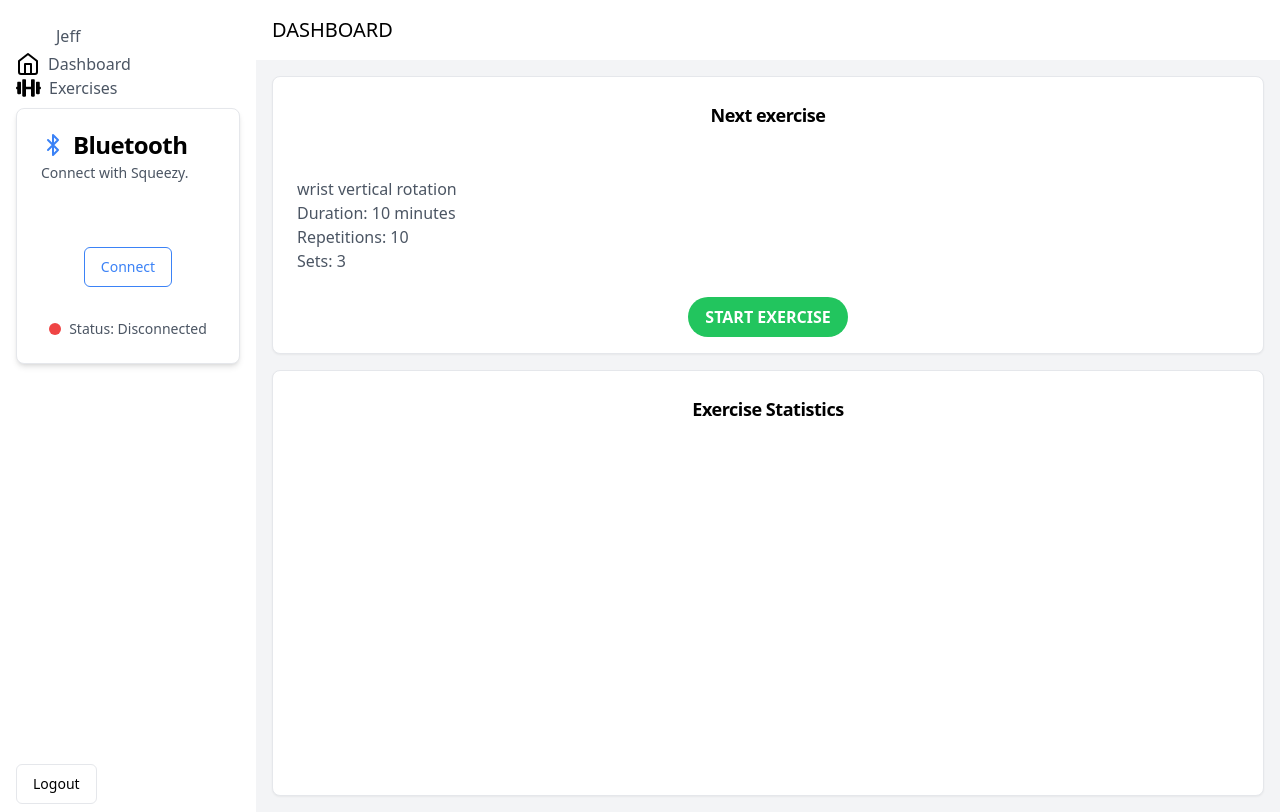
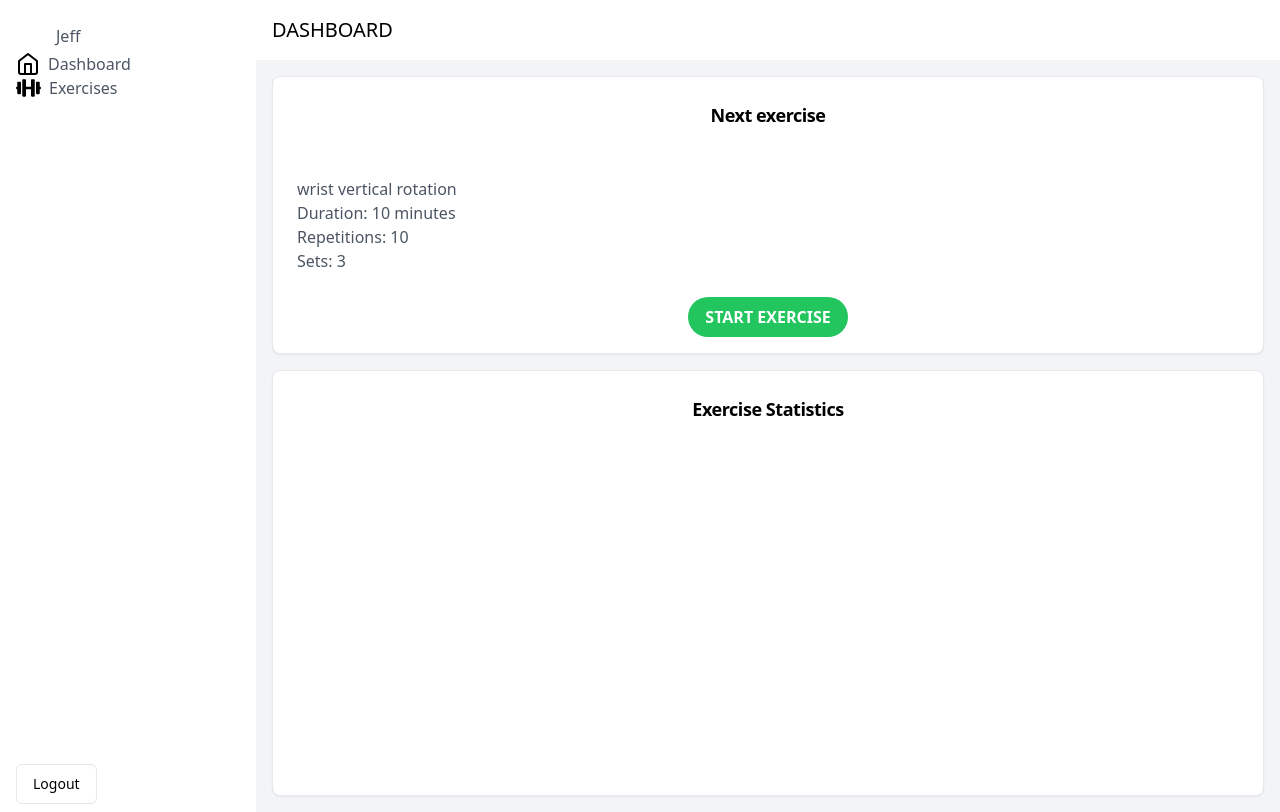
Before and after one commit to DeschuytterBjarni/Future_Tech, a Vue app in the folder packages/front/: page /patient in a window 1280 px wide. Built offline with nearby package versions, Linux system fonts and the light colour scheme.

Commit message:
fix: styling

```diff
--- a/packages/front/src/views/patientDashboard.vue
+++ b/packages/front/src/views/patientDashboard.vue
@@ -28,7 +28,6 @@
               <span>Exercises</span>
             </button>
           </RouterLink>
-          <BLEcomponent />
         </nav>
         <div class="flex-shrink-0 px-4 py-2">
           <RouterLink to="/">
@@ -75,7 +74,3 @@
     </main>
   </div>
 </template>
-
-<script setup lang="ts">
-import BLEcomponent from '../components/generic/BLEcomponent.vue'
-</script>
--- a/packages/front/src/views/patientPractise.vue
+++ b/packages/front/src/views/patientPractise.vue
@@ -41,7 +41,7 @@
                 </div>
             </div>
         </aside>
-        <div v-if="getId == 'wvr'">
+        <div v-if="getId == 'wvr'" class="w-full">
             <div class="p-4 bg-white grid justify-items-center">
                 <h1 class="text-3xl">Wrist vertical rotation</h1>
             </div>
```
